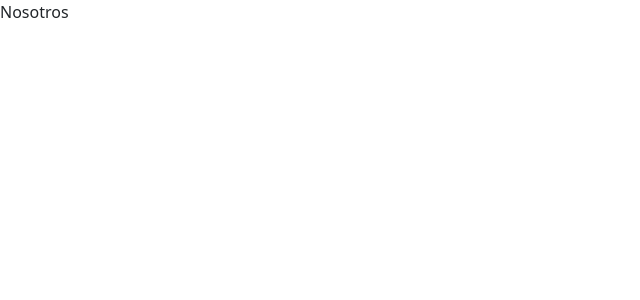
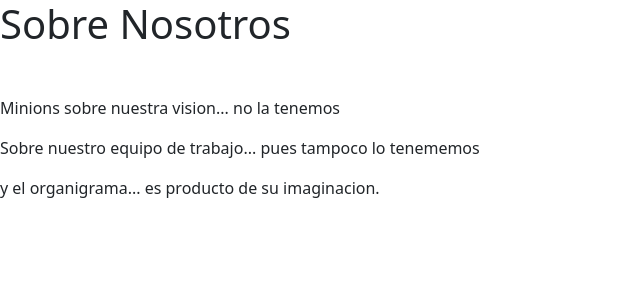
Before and after one commit to TheMismisimo/ProyectoDS, a React (Create React App) app in the folder proyecto1/: page /nosotros in a window 1280 px wide. Shown: the top 300 px of the page, without its empty margins (0-640 px from the left). Built offline with nearby package versions, Linux system fonts and the light colour scheme.

Commit message:
actualizacion Nosotros

```diff
--- a/proyecto1/src/Paginas/Nosotros.js
+++ b/proyecto1/src/Paginas/Nosotros.js
@@ -2,7 +2,12 @@ import React from 'react'
 
 function Nosotros() {
   return (
-    <div>Nosotros</div>
+    <div>
+      <h1 className='mb-5'>Sobre Nosotros</h1>
+      <p>Minions sobre nuestra vision... no la tenemos</p>
+      <p>Sobre nuestro equipo de trabajo... pues tampoco lo tenememos</p>
+      <p>y el organigrama... es producto de su imaginacion.</p>
+    </div>
   )
 }
 
```
